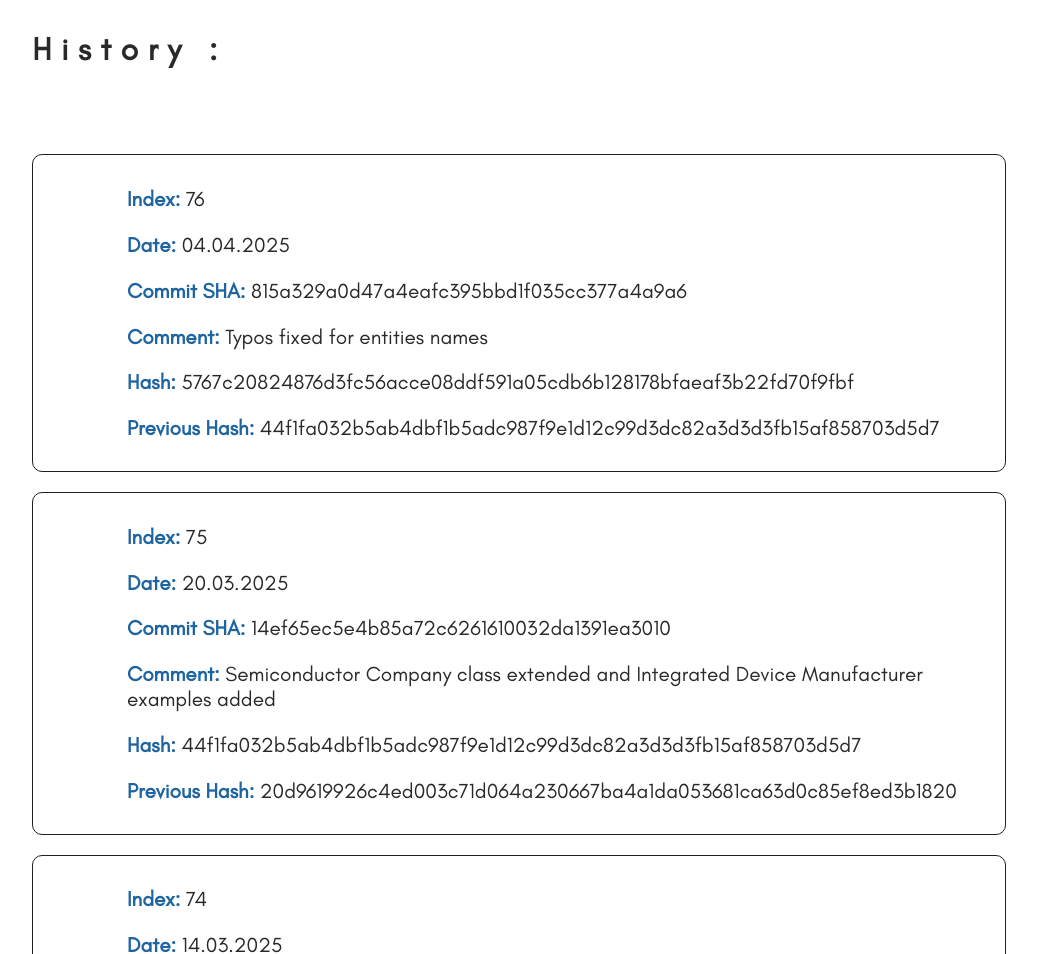
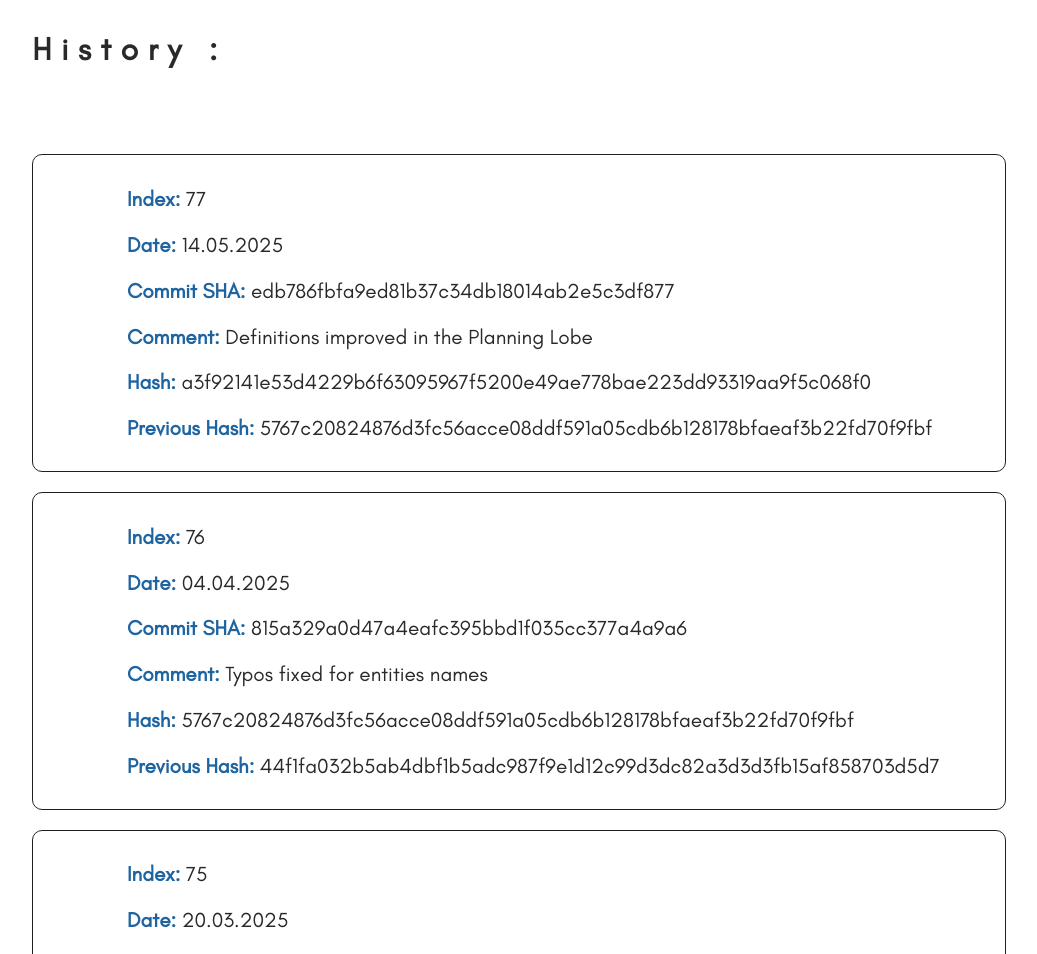
Before and after one commit to ifx-dr/DigitalReference, a plain HTML site: page upd.html in a window 1280 px wide. Shown: the part 2015-2969 px from the top of the page, without its empty margins (121-1158 px from the left). Drawn offline with Linux system fonts and the light colour scheme; a script that the page names is missing.

Commit message:
Update 77 added to upd.html

```diff
--- a/upd.html
+++ b/upd.html
@@ -108,6 +108,26 @@
         </div>
 
         <div id="data">
+          <div class="block">
+            <p><strong>Index:</strong> 77</p>
+            <p><strong>Date:</strong> 14.05.2025</p>
+            <p>
+              <strong>Commit SHA:</strong>
+              <a href="https://github.com/tibonto/dr/commit/edb786fbfa9ed81b37c34db18014ab2e5c3df877"
+                target="_blank">edb786fbfa9ed81b37c34db18014ab2e5c3df877</a>
+            </p>
+            <p>
+              <strong>Comment:</strong> Definitions improved in the Planning Lobe
+            </p>
+            <p>
+              <strong>Hash:</strong>
+              a3f92141e53d4229b6f63095967f5200e49ae778bae223dd93319aa9f5c068f0
+            </p>
+            <p>
+              <strong>Previous Hash:</strong>
+              5767c20824876d3fc56acce08ddf591a05cdb6b128178bfaeaf3b22fd70f9fbf
+            </p>
+          </div>
           <div class="block">
             <p><strong>Index:</strong> 76</p>
             <p><strong>Date:</strong> 04.04.2025</p>
```
